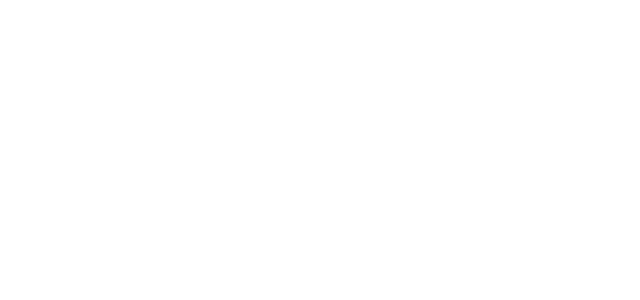
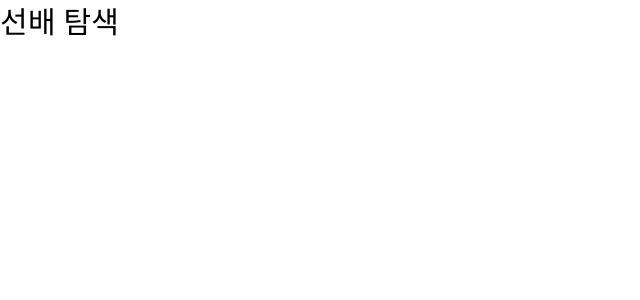
Before and after one commit to SinJungho/Code-Campus_FE, a React app: page /tutorlist in a window 1280 px wide. Shown: the top 300 px of the page, without its empty margins (0-640 px from the left). Built offline with nearby package versions, Linux system fonts and the light colour scheme.

Commit message:
fix: Provider 파일 이동

```diff
--- a/src/Layout/Drawer.tsx
+++ b/src/Layout/Drawer.tsx
@@ -17,7 +17,7 @@
 }
 const MenuList: MenuType[] = [
   { name: "코드캠퍼스 소개", url: "/about" },
-  { name: "선배 탐색", url: "/explore" },
+  { name: "선배 탐색", url: "/tutorlist" },
   { name: "공모전", url: "/competitions" },
   { name: "내 프로필", url: "/profile" },
 ];
--- a/src/pages/Tutor/TutorList.tsx
+++ b/src/pages/Tutor/TutorList.tsx
@@ -1,11 +1,21 @@
 import React from "react";
 import * as S from "./styled";
+import { Link } from "react-router-dom";
+import {
+  Box,
+  Avatar,
+  Typography,
+  Button,
+  Tab,
+  Tabs,
+  Badge,
+} from "@mui/material";
 
 const TutorList: React.FC = () => {
-    return(
-        <div>
-
-        </div>
-    );
+  return (
+    <Box>
+      <Typography>선배 탐색</Typography>
+    </Box>
+  );
 };
 export default TutorList;
```
Also changed, not shown: src/pages/State/StateProviderCompoent.tsx (renamed from src/pages/StateProviderCompoent.tsx).
